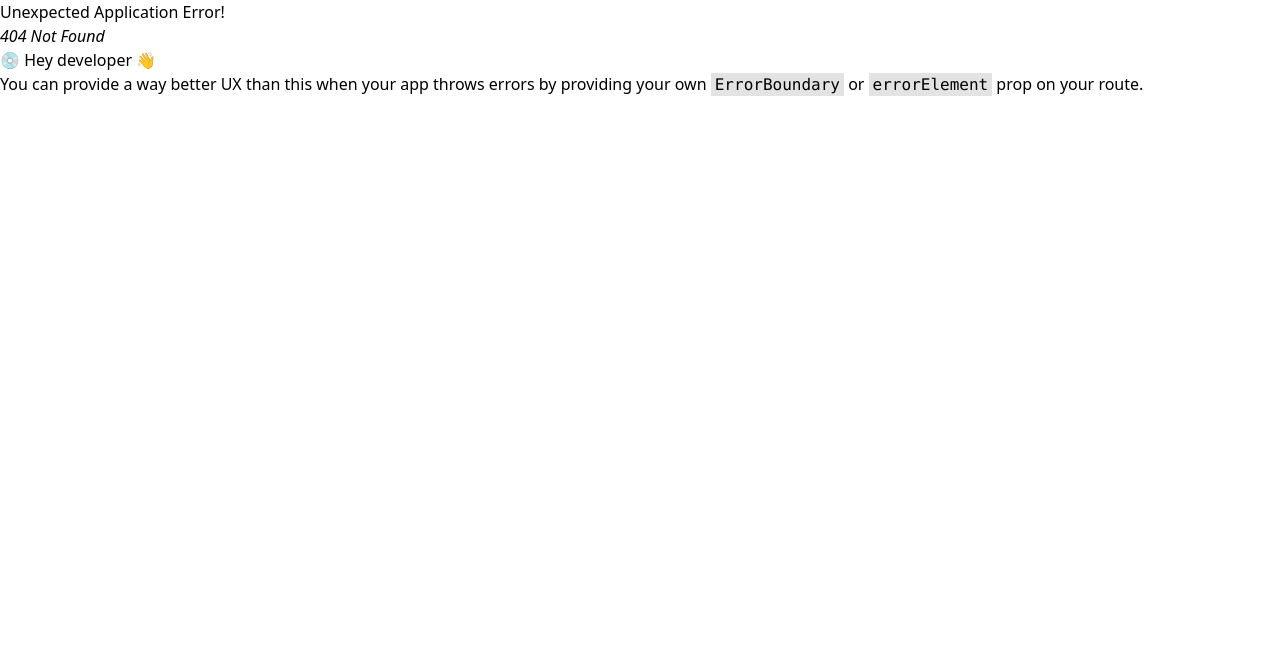
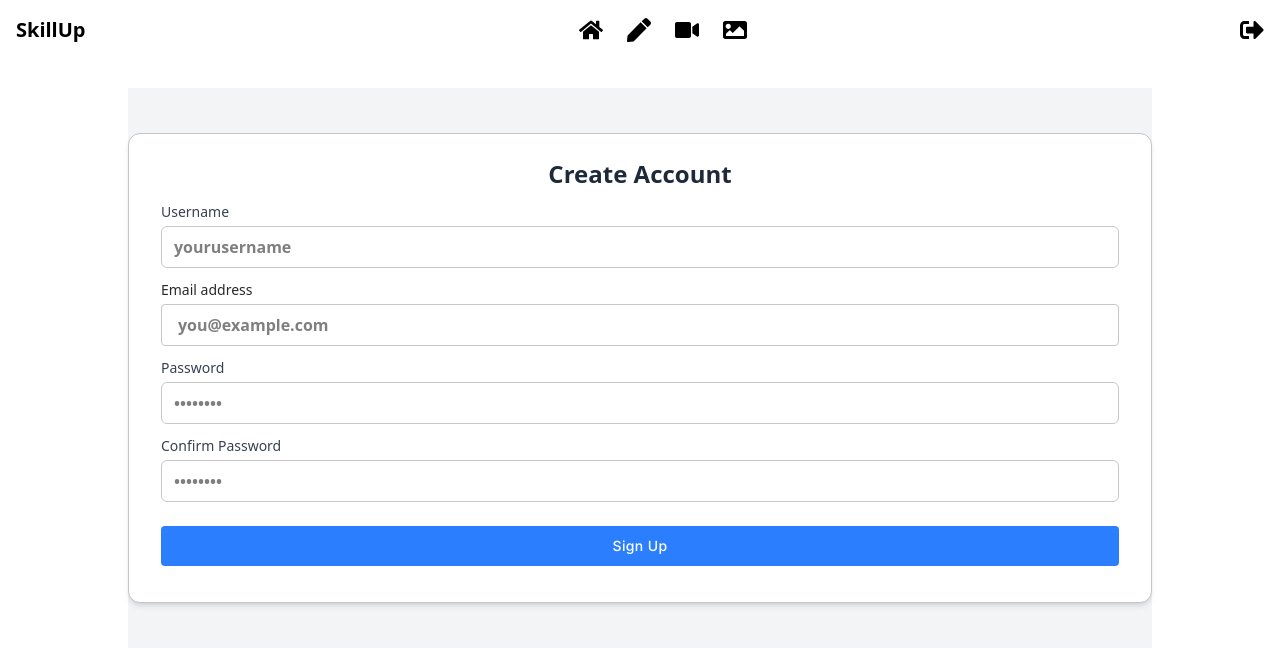
Before and after one commit to ak0384221/skill-up, a React (Vite) app: page /signup in a window 1280 px wide. Before the commit this address had no page. Shown: the top 650 px of the page. Built offline with nearby package versions, Linux system fonts and the light colour scheme.

Commit message:
created signup page and updated login page also created and setted up context api

```diff
--- a/src/App.jsx
+++ b/src/App.jsx
@@ -2,15 +2,18 @@ import Header from "./components/Header";
 import Footer from "./components/Footer";
 import Normal from "./components/Normal";
 import { Outlet } from "react-router-dom";
+import AppContextProvider from "./Context/contextApi";
 
 function App() {
   return (
     <>
-      <Header />
-      <div className=" flex justify-center items-center  font-bold ">
-        <Outlet />
-      </div>
-      <Footer />
+      <AppContextProvider>
+        <Header />
+        <div className=" flex justify-center items-center  font-bold ">
+          <Outlet />
+        </div>
+        <Footer />
+      </AppContextProvider>
     </>
   );
 }
--- /dev/null
+++ b/src/Context/contextApi.jsx
@@ -0,0 +1,10 @@
+import { createContext } from "react";
+const AppContext = createContext([]);
+
+export default function AppContextProvider({ children }) {
+  return (
+    <AppContext.Provider value={{ title: "123" }}>
+      {children}
+    </AppContext.Provider>
+  );
+}
--- a/src/Errors/NotLoggedIn.jsx
+++ b/src/Errors/NotLoggedIn.jsx
@@ -1,21 +1,23 @@
 import { Link } from "react-router-dom";
+import Button from "../shared/Button";
 
 export default function NotLoggedIn() {
   return (
-    <div className=" flex items-center justify-center px-4">
-      <div className="max-w-md w-full rounded-2xl shadow-lg p-6 text-center">
-        <h2 className="text-xl font-semibold text-gray-800 mb-4">
+    <div className=" flex items-center justify-center px-4  h-[70vh]">
+      <div className=" w-full rounded-sm shadow-lg py-12 px-10 text-center border border-[#cecccc] ">
+        <h2 className="text-3xl font-semibold text-[#313131] font-Inter mb-4">
           You are not logged in
         </h2>
         <p className="text-gray-600 mb-6">
-          Please{" "}
+          Go to
           <Link
             to="/login"
             className="text-blue-600 font-medium hover:underline"
           >
-            go to the login page
+            <Button variant="blue" className="px-4 py-2 mx-2">
+              login page
+            </Button>
           </Link>{" "}
-          to access this content.
         </p>
       </div>
     </div>
--- a/src/components/Login.jsx
+++ b/src/components/Login.jsx
@@ -1,8 +1,12 @@
+import Button from "../shared/Button";
+import { FcGoogle } from "react-icons/fc";
+import { SiFacebook } from "react-icons/si";
+import { AiFillGithub } from "react-icons/ai";
 export default function Login() {
   return (
-    <div className=" flex items-center justify-center px-2 border-1 border-gray-600 my-7 rounded-md">
-      <div className="max-w-md w-full bg-white rounded-2xl shadow-lg p-8">
-        <h2 className="text-2xl font-bold text-center text-white mb-6">
+    <div className=" flex items-center justify-center px-2 border-1 border-[#d4d4d4] my-7 rounded-sm w-4/5">
+      <div className="max-w-md w-full bg-white rounded-2xl shadow-lg px-6 py-8">
+        <h2 className="text-2xl font-bold text-center text-blue-500 mb-6">
           Login to your account
         </h2>
 
@@ -10,60 +14,59 @@ export default function Login() {
           <div>
             <label
               htmlFor="email"
-              className="block text-sm font-medium text-white mb-1"
+              className="block text-sm font-medium text-[#292929] mb-1"
             >
               Email address
             </label>
             <input
               id="email"
               type="email"
-              className="w-full px-4 py-2 border border-gray-500 rounded-xl focus:outline-none focus:ring-2 focus:ring-blue-500"
+              className="w-full px-4 py-2 border-1 border-[#c7c7c7] rounded-sm focus:outline-none focus:ring-2 focus:ring-blue-500"
               placeholder="you@example.com"
             />
           </div>
-
           <div>
             <label
               htmlFor="password"
-              className="block text-sm font-medium text-white mb-1"
+              className="block text-sm font-medium text-[#292929] mb-1"
             >
               Password
             </label>
             <input
               id="password"
               type="password"
-              className="w-full px-4 py-2 border border-gray-500 rounded-xl focus:outline-none focus:ring-2 focus:ring-blue-500"
+              className="w-full px-4 py-2 border-1  border-[#c7c7c7] rounded-sm focus:outline-none focus:ring-2 focus:ring-blue-500"
               placeholder="••••••••"
             />
           </div>
-
           <div className="flex items-center justify-between text-sm">
-            <label className="flex items-center">
-              <input
-                type="checkbox"
-                className="form-checkbox mr-2 text-blue-500"
-              />
+            <label className="flex items-center text-[#424242]">
+              <input type="checkbox" className="form-checkbox mr-2" />
               Remember me
             </label>
-            <a href="#" className="text-blue-600 hover:underline">
+            <a href="#" className="text-blue-500 hover:underline">
               Forgot password?
             </a>
           </div>
-
-          <button
-            type="submit"
-            className="w-full py-2 px-4 bg-blue-600 text-white font-semibold rounded-xl hover:bg-blue-700 transition duration-200"
-          >
-            Sign In
-          </button>
+          <Button className={`w-full h-10`} variant="blue">
+            Click me
+          </Button>
         </form>
 
-        <p className="mt-6 text-center text-sm text-white">
-          Don’t have an account?{" "}
-          <a href="#" className="text-blue-600 hover:underline font-medium">
+        <p className="mt-6 text-center text-sm text-[#303030]">
+          Don’t have an account?
+          <a
+            href="/signup"
+            className="text-blue-500 hover:underline font-medium mx-2"
+          >
             Sign up
           </a>
         </p>
+        <div className=" flex  gap-2 justify-center my-2">
+          <FcGoogle className="size-6 cursor-pointer hover:scale-115 transition-all " />
+          <SiFacebook className="size-6 cursor-pointer hover:scale-115 transition-all " />
+          <AiFillGithub className="size-6 cursor-pointer hover:scale-115 transition-all " />
+        </div>
       </div>
     </div>
   );
--- /dev/null
+++ b/src/components/SignUp.jsx
@@ -0,0 +1,64 @@
+import Button from "../shared/Button";
+
+export default function SignUpForm() {
+  return (
+    <div className="h-[70vh] my-7 flex items-center justify-center bg-gray-100  w-4/5">
+      <form className="bg-white  rounded-xl shadow-md w-full px-8 border-1 py-6 border-[#c7c5c5] space-y-3">
+        <h2 className="text-2xl font-semibold text-center text-gray-800">
+          Create Account
+        </h2>
+
+        <div className="flex flex-col">
+          <label className="text-sm font-medium text-gray-700 mb-1">
+            Username
+          </label>
+          <input
+            type="text"
+            className="border-1 border-[#c7c7c7] rounded-md px-3 py-2 focus:outline-none focus:ring-2 focus:ring-blue-400"
+            placeholder="yourusername"
+          />
+        </div>
+        <div>
+          <label
+            htmlFor="email"
+            className="block text-sm font-medium text-[#292929] mb-1"
+          >
+            Email address
+          </label>
+          <input
+            id="email"
+            type="email"
+            className="w-full px-4 py-2 border-1 border-[#c7c7c7] rounded-sm focus:outline-none focus:ring-2 focus:ring-blue-500"
+            placeholder="you@example.com"
+          />
+        </div>
+
+        <div className="flex flex-col">
+          <label className="text-sm font-medium text-gray-700 mb-1">
+            Password
+          </label>
+          <input
+            type="password"
+            className="border-1 border-[#c7c7c7] rounded-md px-3 py-2 focus:outline-none focus:ring-2 focus:ring-blue-400"
+            placeholder="••••••••"
+          />
+        </div>
+
+        <div className="flex flex-col">
+          <label className="text-sm font-medium text-gray-700 mb-1">
+            Confirm Password
+          </label>
+          <input
+            type="password"
+            className="border-1 border-[#c7c7c7] rounded-md px-3 py-2 focus:outline-none focus:ring-2 focus:ring-blue-400"
+            placeholder="••••••••"
+          />
+        </div>
+
+        <Button variant="blue" className="w-full h-10">
+          Sign Up
+        </Button>
+      </form>
+    </div>
+  );
+}
--- a/src/main.jsx
+++ b/src/main.jsx
@@ -11,6 +11,7 @@ import Login from "./components/Login.jsx";
 import Normal from "./components/Normal.jsx";
 import ProtectedRoutes from "./routes/ProtectedRoutes.jsx";
 import NotLoggedIn from "./Errors/NotLoggedIn.jsx";
+import SignUpForm from "./components/SignUp.jsx";
 
 const routes = createBrowserRouter([
   {
@@ -19,6 +20,7 @@ const routes = createBrowserRouter([
     children: [
       { path: "/normal", element: <Normal /> },
       { path: "/login", element: <Login /> },
+      { path: "/signup", element: <SignUpForm /> },
 
       {
         element: <ProtectedRoutes />,
@@ -26,7 +28,6 @@ const routes = createBrowserRouter([
           { path: "/posts", element: <Posts /> },
           { path: "/reels", element: <Reels /> },
           { path: "/images", element: <Images /> },
-
           { path: "/create-post", element: <CreatePost /> },
         ],
       },
--- a/src/routes/ProtectedRoutes.jsx
+++ b/src/routes/ProtectedRoutes.jsx
@@ -1,8 +1,8 @@
-import { Navigate, Outlet } from "react-router-dom";
+import { Outlet } from "react-router-dom";
 import NotLoggedIn from "../Errors/NotLoggedIn";
 
 export default function ProtectedRoutes() {
-  const loggedIn = false;
+  const loggedIn = true;
 
   return <>{loggedIn ? <Outlet /> : <NotLoggedIn />}</>;
 }
--- a/src/shared/Button.jsx
+++ b/src/shared/Button.jsx
@@ -1,4 +1,9 @@
-export default function Button({ title = "Click me", variant = "blue" }) {
+export default function Button({
+  children,
+  variant = "",
+  className = "",
+  ...props
+}) {
   function getBtnColor() {
     switch (variant) {
       case "green":
@@ -13,9 +18,9 @@ export default function Button({ title = "Click me", variant = "blue" }) {
   }
   return (
     <button
-      className={` px-4 py-1.5 cursor-pointer rounded-sm hover:rounded-md ${getBtnColor()}  text-white font-[500] active:scale-105 transition-all font-Inter tracking-wide text-sm m-2 `}
+      className={`cursor-pointer rounded-sm ${getBtnColor()}  text-white font-[500] active:scale-99 transition-all font-Inter tracking-wide text-sm hover:opacity-90  my-3 ${className}`}
     >
-      {title}
+      {children}
     </button>
   );
 }
```
